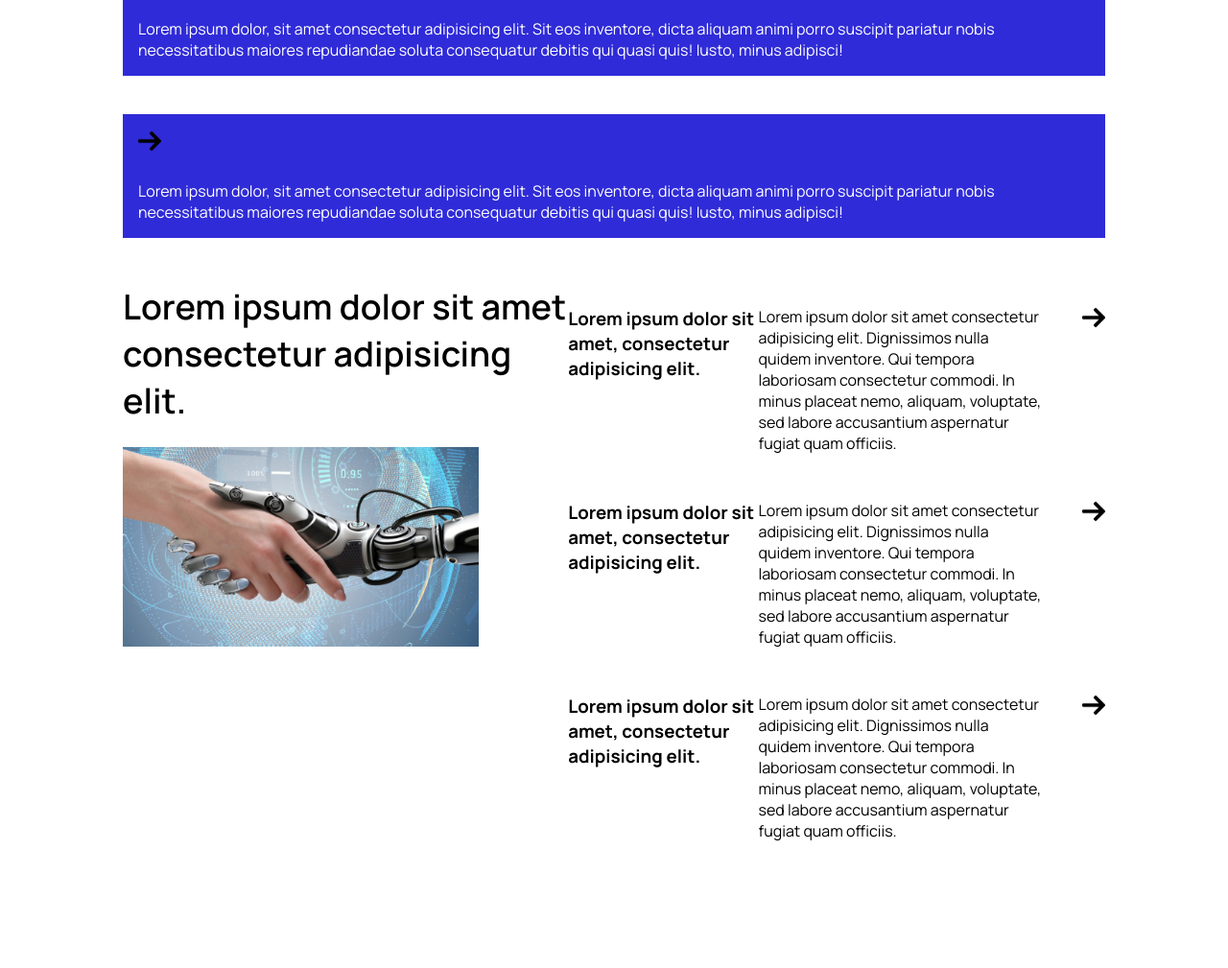
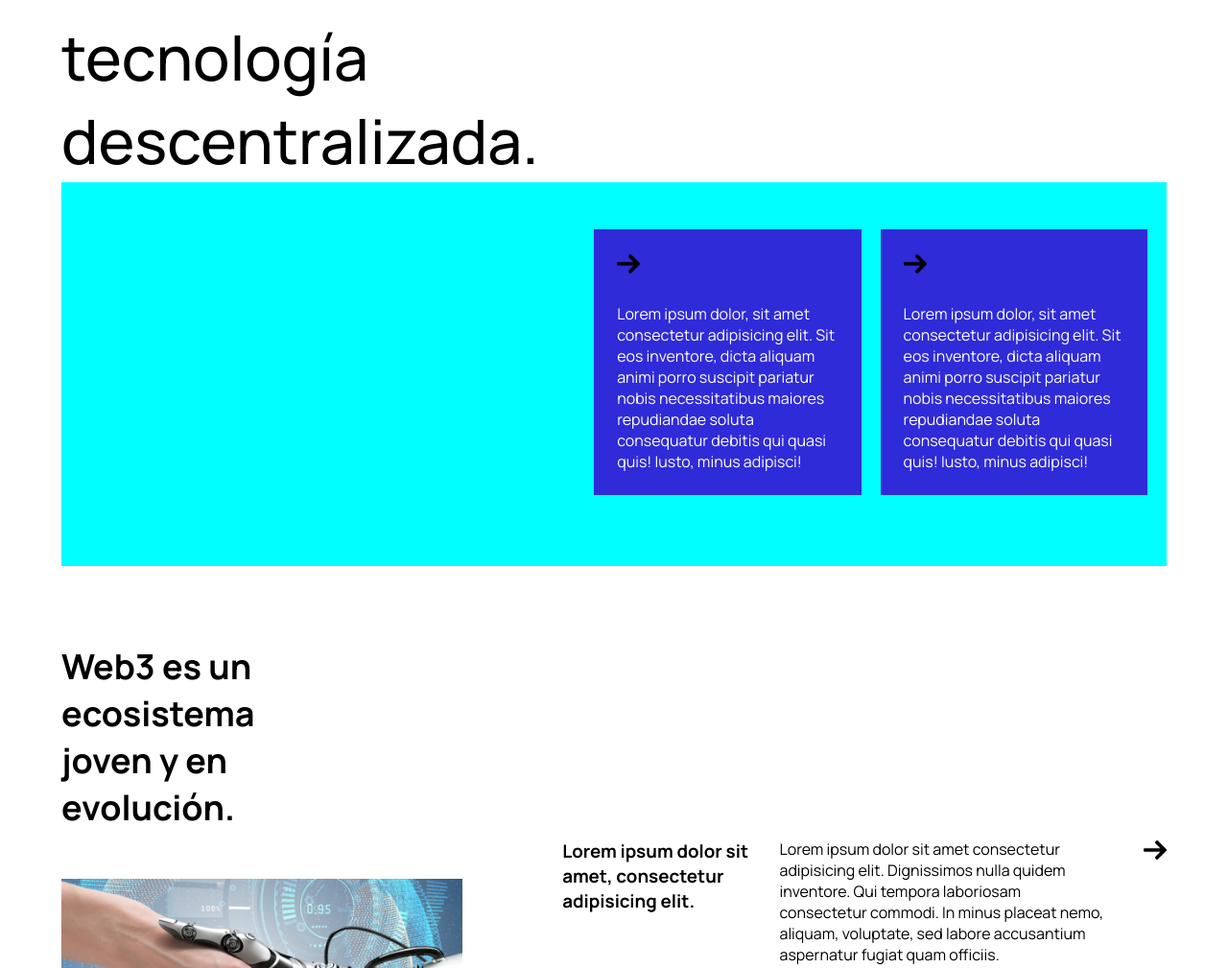
Before and after one commit to NicoAltamiranno/Fundacion-Web3, a plain HTML site: page index.html in a window 1280 px wide. Shown: the part 431-1440 px from the top of the page at 96% size. Drawn offline with Linux system fonts and the light colour scheme.

Commit message:
cambios de posiciones

```diff
--- a/css/style.css
+++ b/css/style.css
@@ -4,8 +4,8 @@
 }
 
 body{
-    margin-left: 10%;
-    margin-right: 10%;
+    margin-left: 5%;
+    margin-right: 5%;
 }
 header{
     padding: 24px 0;
@@ -42,7 +42,6 @@
 .infoHero {
     padding:80px 0;
     /* display: flex; */
-    height: 300px;
     font-family: 'Manrope', sans-serif;
 }
 
@@ -53,26 +52,40 @@
 }
 
 .infoHero h1{
-    font-weight: bold;
-    font-size: 48px;
+    font-weight:500;
+    font-size: 64px;
+    width: 65%;
 }
 
 .enlaces div{
-    margin-bottom: 40px;
+    margin-bottom: 24px;
     background-color: #2f2bd8;
-    padding: 16px 16px;
+    padding: 24px 24px;
     color: white;
+    width: 20%;
+    margin-right: 20px;
+}
 
+.enlaces div :nth-child(1){
+    margin-right: 16px;
+}
+
+.enlaces{
+    display: flex;
+    background-color: aqua;
+    justify-content: flex-end;
+    align-items: center;
+    height: 400px;
 }
 
 /* segunda seccion  */
 
 .segundaSeccion{
     display: flex;
-    padding-top: 40px;
+    /* padding-top: 40px; */
     padding-bottom: 40px;
     font-family: 'Manrope', sans-serif;
-    margin-top: 120px;
+    /* margin-top: 120px; */
 
 }
 
@@ -84,6 +97,7 @@
 .seccionItems{
     display: flex;
     flex-direction: column;
+    margin-top: 180px;
 }
 
 .seccionItems div a img{
@@ -105,13 +119,14 @@
 }
 
 .tituloImagen img{
-    margin-top: 24px;
+    margin-top: 50px;
     width: 80%;
 }
 
 .tituloImagen h2{
     font-size: 36px;
-    font-weight: 600;
+    font-weight: bold;
+    width: 43%;
 }
 
 /* TERCERA SECCION */
--- a/index.html
+++ b/index.html
@@ -37,7 +37,7 @@
         </section>
         <section class="segundaSeccion">
             <div class="tituloImagen">
-                <h2 class="titulos">Lorem ipsum dolor sit amet consectetur adipisicing elit.</h2>
+                <h2 class="titulos">Web3 es un ecosistema joven y en evolución.</h2>
                 <img src="./images/inteligencia-artificial.jpg" alt="inteligencia-artificial">
             </div>
             <div class="seccionItems">
```
